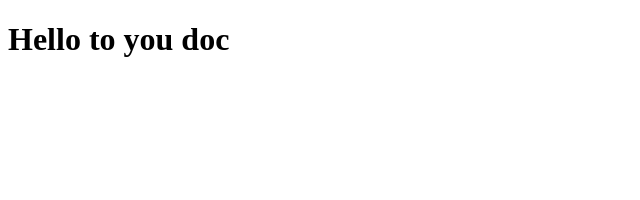
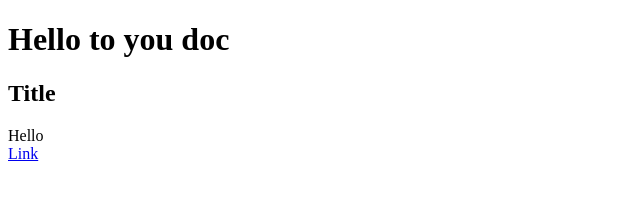
Before and after one commit to PolinaStamenova/Project, a plain HTML site: page index.html in a window 1280 px wide. Shown: the whole page, without its empty margins (0-640 px from the left). Drawn offline with Linux system fonts and the light colour scheme.

Commit message:
add project section

```diff
--- a/index.html
+++ b/index.html
@@ -10,6 +10,13 @@
     <script src="https://cdn.freecodecamp.org/testable-projects-fcc/v1/bundle.js"></script>
 
     <h1>Hello to you doc</h1>
+    <section id="welcome-section">
+      <h1>Title</h1>
+    </section>
+    <section id="projects">
+      <div class="project-tile">Hello</div>
+      <a href="#">Link</a>
+    </section>
     <script src="js/index.js"></script>
   </body>
 </html>
```
